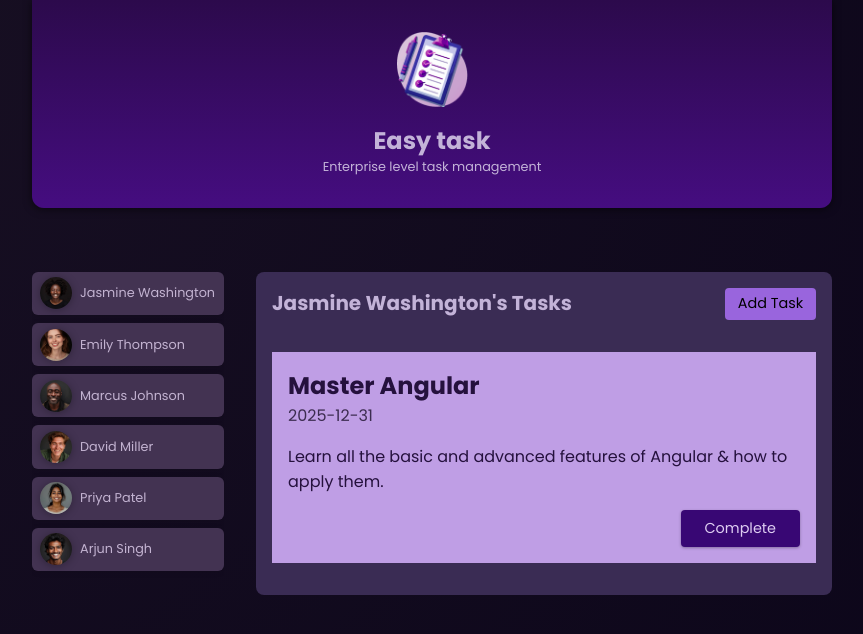
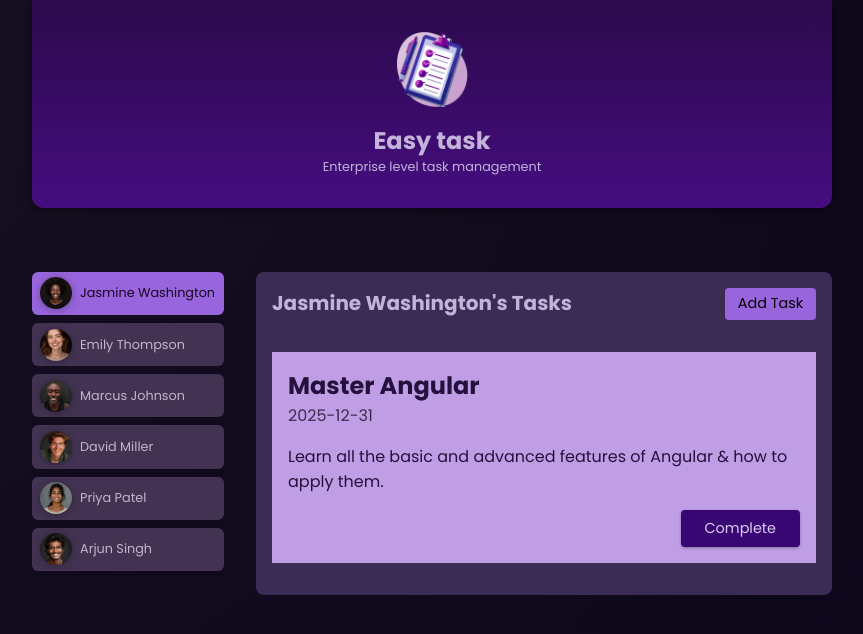
Before and after one commit to amitsinghrawat1994/first-angular-app, an Angular app: page / in a window 1280 px wide. Shown: the top 634 px of the page, without its empty margins (208-1071 px from the left). Built offline with nearby package versions, Linux system fonts and the light colour scheme.

Commit message:
48. Dynamic CSS Styling with Class Bindings

```diff
--- a/src/app/app.component.html
+++ b/src/app/app.component.html
@@ -3,7 +3,11 @@
   <ul id="users">
     @for (user of users; track user.id) {
     <li>
-      <app-user [user]="user" (select)="onSelectUser($event)" />
+      <app-user
+        [user]="user"
+        [selected]="user.id === selectedUserId"
+        (select)="onSelectUser($event)"
+      />
     </li>
     }
   </ul>
--- a/src/app/user/user.component.html
+++ b/src/app/user/user.component.html
@@ -1,5 +1,5 @@
 <div>
-  <button (click)="onSelectUser()">
+  <button [class.active]="selected" (click)="onSelectUser()">
     <img [src]="imagePath" [alt]="user.name" />
     <span>{{ user.name }}</span>
   </button>
--- /dev/null
+++ b/src/app/user/user.model.ts
@@ -0,0 +1,5 @@
+export type User = {
+  id: string,
+  name: string,
+  avatar: string
+};
```
Also changed, not shown: src/app/tasks/task/task.component.ts (+1 -8 lines), src/app/tasks/task/task.model.ts (added, +7 -0 lines), src/app/user/user.component.ts (+2 -12 lines).
